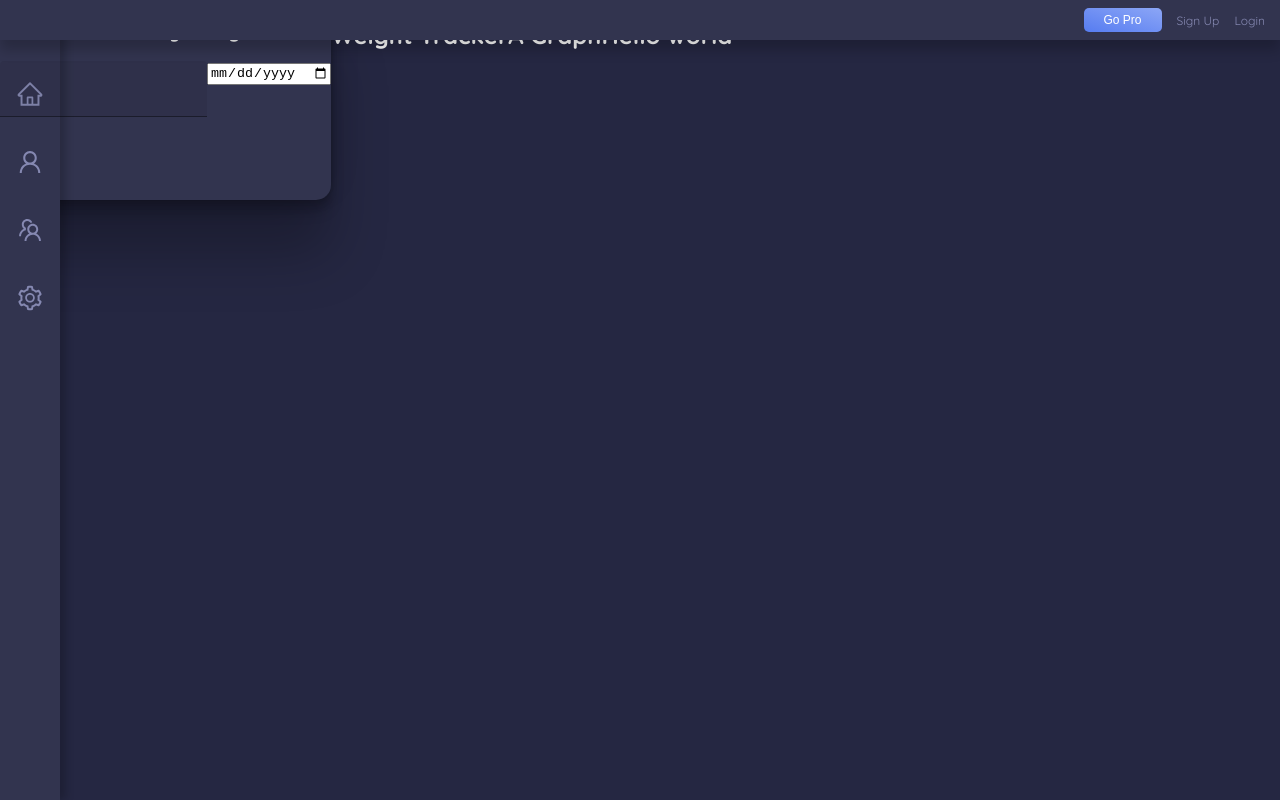
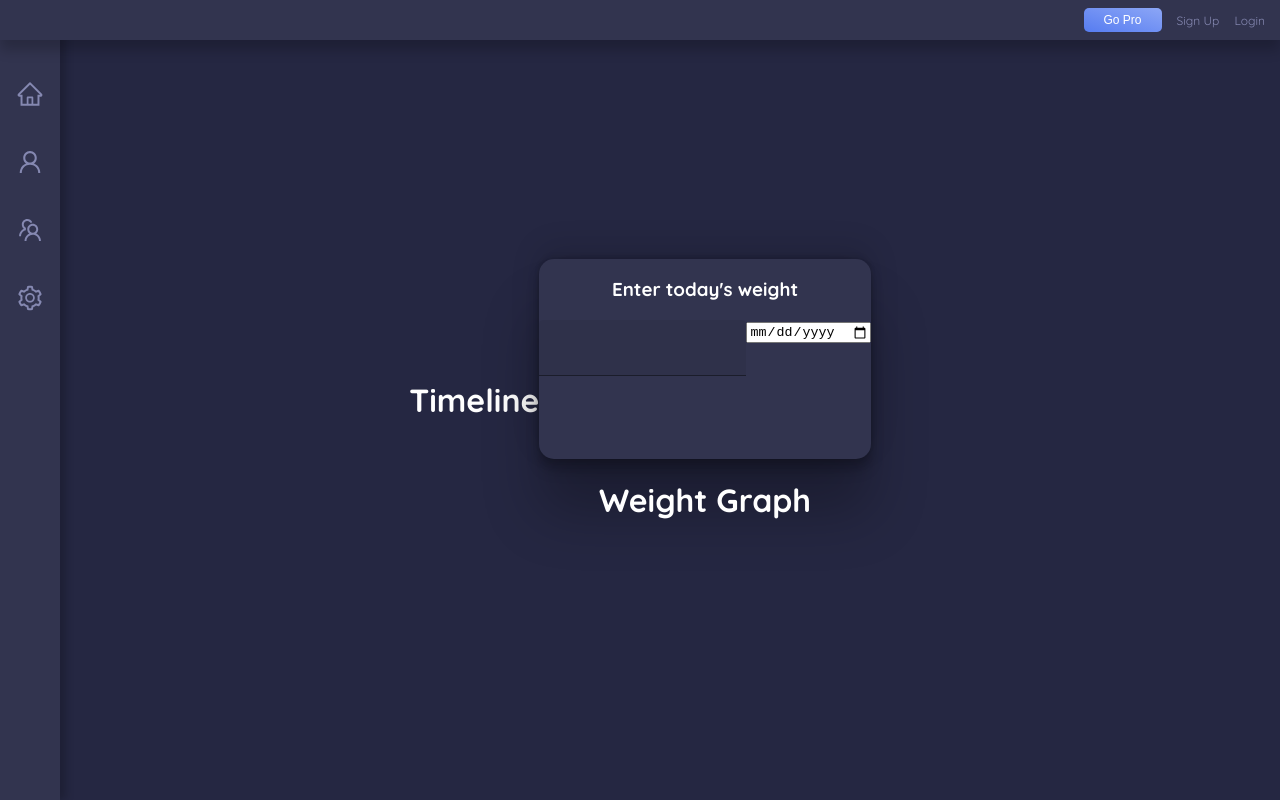
Before and after one commit to kleach12/Slimpossible, a React (Create React App) app in the folder client/: page / in a window 1280 px wide. Built offline with nearby package versions, Linux system fonts and the light colour scheme; no server answers.

Commit message:
Working on centering the div

```diff
--- a/client/src/App.js
+++ b/client/src/App.js
@@ -1,37 +1,23 @@
-import logo from "./logo.svg";
 import "./App.css";
-import { useState, useEffect } from "react";
+// import { useState, useEffect } from "react";
 import { Dashboard } from "./pages/Dashboard";
 import Header from "./components/Header";
 import Navbar from "./components/Navbar";
-import { Routes,Route } from "react-router-dom";
+import { Routes, Route } from "react-router-dom";
 import Friends from "./pages/Friends";
 function App() {
-  const [data, setData] = useState(null);
-
-  useEffect(() => {
-    fetch("/api")
-      .then((res) => res.json())
-      .then((data) => {
-        console.log(data)
-        // setData(data)
-      });
-  }, []);
-
-  console.log(data)
-
   return (
     <div className="App">
       {/* This will be the top dashboard */}
-        <Header/>
+      <Header />
       {/* This will be the side dashboard */}
-        <Navbar/>
+      <Navbar />
       {/* This will be the main dashboard */}
       {/* <Dashboard/> */}
       {/* {This will be the page where the user can see their friends and add new friends} */}
       <Routes>
-          <Route path="/" element={<Dashboard/>}/>
-          <Route path="/friends" element={<Friends/>}/>
+        <Route path="/" element={<Dashboard />} />
+        <Route path="/friends" element={<Friends />} />
       </Routes>
     </div>
   );
--- /dev/null
+++ b/client/src/components/Timeline.js
@@ -0,0 +1,9 @@
+import './Timeline.css'
+
+export default function Timeline() {
+  return(
+    <div>
+      <h1> Timeline </h1>
+    </div>
+  )
+}
--- /dev/null
+++ b/client/src/components/WeightGraph.js
@@ -0,0 +1,9 @@
+import './WeightGraph.css'
+
+export default function WeightGraph() {
+  return(
+    <div>
+      <h1> Weight Graph </h1>
+    </div>
+  )
+}
--- a/client/src/pages/Dashboard.css
+++ b/client/src/pages/Dashboard.css
@@ -1,3 +1,12 @@
 #dashboard{
+  height: 100vh;
   display: flex;
+  align-items: center;
+  justify-content: center;
+
 }
+
+#inner-dashboard{
+  display: flex;
+  flex-direction: column;
+}
--- a/client/src/pages/Dashboard.js
+++ b/client/src/pages/Dashboard.js
@@ -1,13 +1,18 @@
-import './Dashboard.css'
-import WeightForm from "../components/WeightForm"
-
-export function Dashboard(){
-  return(
-    <div id = 'dashboard'>
-      <WeightForm/>
-      <h2> Weight Tracker</h2>
-      <h2> A Graph </h2>
-     <h2> Hello world </h2>
+import "./Dashboard.css";
+import WeightForm from "../components/WeightForm";
+import WeightGraph from "../components/WeightGraph";
+import Timeline from "../components/Timeline";
+export function Dashboard() {
+  return (
+    <div id="dashboard">
+      {/* The goal is create a 2 column dashboard. The first column will be a time line that shows they entered the weight but also shows when they reached milestones. The second column will be a form that allows the user to enter their weight. As well as a grass that shows their progress. */}
+      {/* Timeline */}
+      <Timeline />
+      {/* The reason I have the form and graph in a nested div is I am going to put to set the display to flex with a direction of column. This will create the grid effect I am looking for. */}
+      <div id = 'inner-dashboard'>
+        <WeightForm/>
+        <WeightGraph/>
+      </div>
     </div>
-  )
+  );
 }
```
Also changed, not shown: client/src/components/Timeline.css (added), client/src/components/WeightGraph.css (added). Lines whose indentation alone changed are shown as unchanged.
